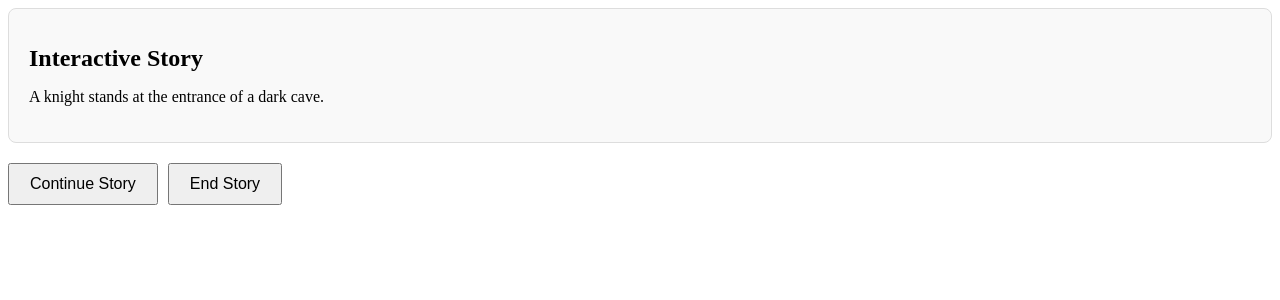
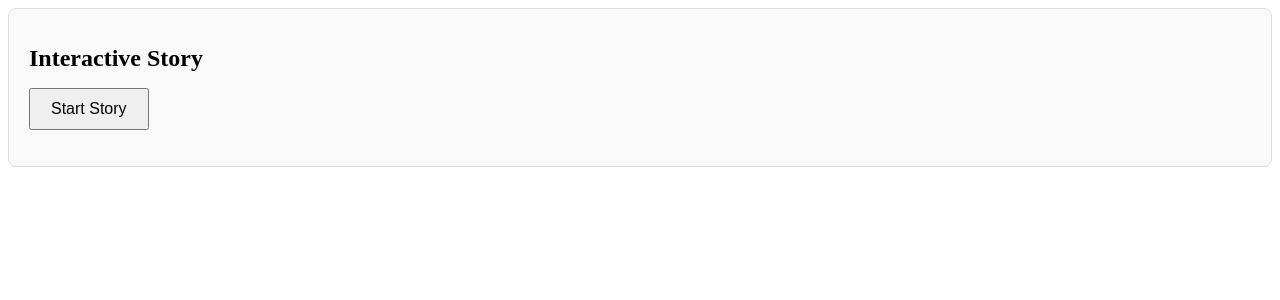
Before and after one commit to aamitev/Dreamix-AI-Hackathon-2024, an Angular app in the folder interactive-gamemaster/: page / in a window 1280 px wide. Shown: the top 300 px of the page. Built offline with nearby package versions, Linux system fonts and the light colour scheme.

Commit message:
Change system content to be more explicit and a starting point

```diff
--- a/interactive-gamemaster/src/app/app.component.html
+++ b/interactive-gamemaster/src/app/app.component.html
@@ -1,10 +1,12 @@
 <div class="story-container">
   <h1>Interactive Story</h1>
-  <p>{{ story }}</p>
+
+  <button (click)="startStory()" *ngIf="!story">Start Story</button>
+
+  <div *ngIf="!isStoryFinished">
+    <p>{{ story }}</p>
+    <button (click)="continueStory()" *ngIf="story">Continue Story</button>
+  </div>
+
+  <p *ngIf="isStoryFinished">The story has ended. Thank you for playing!</p>
 </div>
-
-<button (click)="continueStory()" *ngIf="!isStoryFinished">Continue Story</button>
-
-<button (click)="endStory()" *ngIf="!isStoryFinished">End Story</button>
-
-<p *ngIf="isStoryFinished">The story has ended. Thank you for playing!</p>
--- a/interactive-gamemaster/src/app/app.component.ts
+++ b/interactive-gamemaster/src/app/app.component.ts
@@ -13,25 +13,28 @@ import {environment} from '../environments/environment';
 })
 export class AppComponent {
 
-  story: string = 'A knight stands at the entrance of a dark cave.';
+  story: string = '';
   isStoryFinished: boolean = false;
   private openai: OpenAI;
 
   constructor() {
     this.openai = new OpenAI({
-      apiKey: environment.openaiApiKey, dangerouslyAllowBrowser: true
+      apiKey: environment.openaiApiKey,
+      dangerouslyAllowBrowser: true
     });
   }
 
   // Function to expand the story using OpenAI's /v1/chat/completions endpoint
   async expandStory(currentContext: string): Promise<string> {
     const response = await this.openai.chat.completions.create({
-      model: 'gpt-4',  // Ensure you're using a chat model
+      model: 'gpt-4o',
       messages: [
-        {role: 'system', content: 'You are a storyteller. Continue the following story.'},
+        {role: 'system', content: `You are a Dungeon Master in a tabletop RPG. You are guiding the player through a world of fantasy. Your responses should be detailed but concise,
+                    offering descriptions of the world, challenges, or characters the player encounters. The player must have choices to make.
+                    Ensure that the output is between 300 and 400 characters.`},
         {role: 'user', content: currentContext}
       ],
-      max_tokens: 5000,
+      max_tokens: 500,
       temperature: 0.7
     });
 
@@ -39,9 +42,21 @@ export class AppComponent {
     return response.choices[0]?.message?.content.trim() || '';
   }
 
+  async startStory() {
+    const initialStory = window.prompt("Enter the initial context for your story:");
+
+    if (!initialStory) {
+      alert("You need to provide a starting point for the story.");
+      return;
+    }
+
+    this.story = initialStory;  // Set the story to the user's input
+  }
+
   // Function to continue the story (triggered by button click)
   async continueStory() {
-    const userAction = window.prompt(`${this.story}\n\nWhat does the knight do next? (Type 'end' to finish)`);
+
+    const userAction = window.prompt(`${this.story}\n\nWhat would you do next? (Type 'end' to finish)`);
 
     // If user types 'end', stop the story
     if (userAction?.toLowerCase() === 'end') {
```
Also changed, not shown: 1 other file (tests, documents, lock files or other folders).
